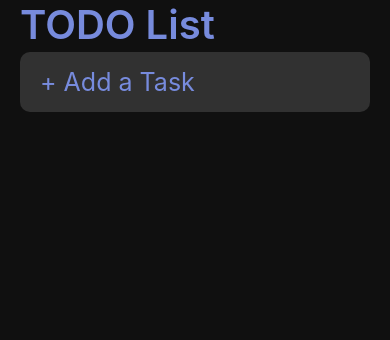
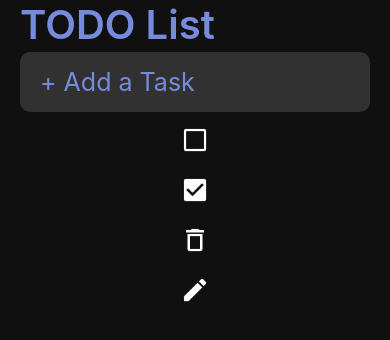
Before and after one commit to littlemary1379/react-native-study, a React Native app in the folder react-native-todo/: screen / in a window 390 px wide. Shown: the top 340 px of the page. Built offline with nearby package versions, Linux system fonts and the light colour scheme.

Commit message:
since 22.02.07(image)

```diff
--- a/react-native-todo/src/App.js
+++ b/react-native-todo/src/App.js
@@ -3,6 +3,8 @@ import { StatusBar } from "react-native";
 import styled, { ThemeProvider } from "styled-components/native";
 import { theme } from "./theme"
 import Input from "./component/Input";
+import IconButton from "./component/IconButton";
+import { images } from "./image";
 
 const Container = styled.SafeAreaView`
     flex: 1;
@@ -45,6 +47,12 @@ export default function App() {
                     value = {newTask}
                     onChangeText = {handleTextChange}
                     onSubmitEditing = {addTask}/>
+
+                <IconButton type={images.uncompleted} />
+                <IconButton type={images.complete} />
+                <IconButton type={images.delete} />
+                <IconButton type={images.update} />
+
             </Container>
         </ThemeProvider>
     );
--- /dev/null
+++ b/react-native-todo/src/component/IconButton.js
@@ -0,0 +1,26 @@
+import React from "react";
+import { TouchableOpacity } from "react-native";
+import styled from 'styled-components/native';
+import PropsTypes from 'prop-types';
+import { images } from "../image";
+
+const Icon = styled.Image`
+    width: 30px;
+    height: 30px;
+    margin: 10px;
+`
+
+const IconButton = ({ type, onPressOut }) => {
+    return (
+        <TouchableOpacity onPressOut={onPressOut}>
+            <Icon source={type} />
+        </TouchableOpacity>
+    );
+}
+
+IconButton.PropsTypes = {
+    type: PropsTypes.oneOf(Object.values(images)).isRequired,
+    onPressOut: PropsTypes.func,
+}
+
+export default IconButton;
--- /dev/null
+++ b/react-native-todo/src/image.js
@@ -0,0 +1,11 @@
+import checkBoxOutline from '../assets/icons/check_box_outline.png'
+import checkBox from '../assets/icons/check_box.png'
+import deleteForever from '../assets/icons/delete_forever.png'
+import edit from '../assets/icons/edit.png'
+
+export const images = {
+    uncompleted : checkBoxOutline,
+    complete : checkBox,
+    delete : deleteForever,
+    update : edit,
+}
```
